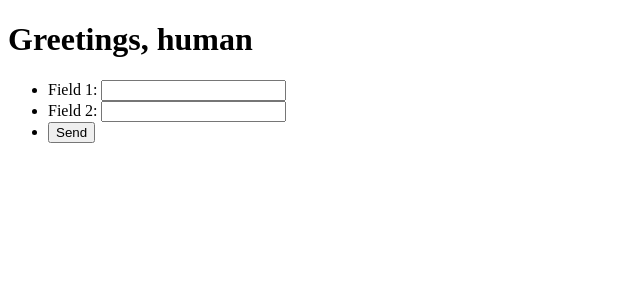
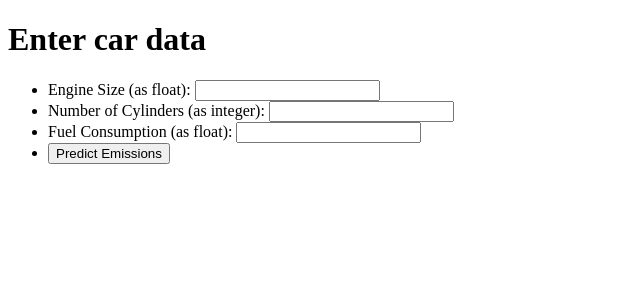
Before and after one commit to becca-ellevation/ds-project, a Flask app: page / in a window 1280 px wide. Shown: the top 300 px of the page, without its empty margins (0-640 px from the left). Run offline with Flask 2, Linux system fonts and the light colour scheme.

Commit message:
Adjust form names, plan next steps

```diff
--- /dev/null
+++ b/app.py
@@ -0,0 +1,23 @@
+from flask import Flask, request, json, jsonify, Response, render_template
+app = Flask(__name__)
+
+@app.route('/')
+def hello_world():
+    return render_template('hello.html')
+
+@app.route('/predict', methods=['POST'])
+def post_route():
+    print(request.form)
+    data = request.form
+    # Make all form fields ternarys checking for type
+    fuel_consumption = data["fuel_consumption"] if isinstance(data["fuel_consumption"], float) else None
+    cylinders = data["cylinders"]
+    engine_size = data["engine_size"]
+    # If invalid data, send back form with error message
+    # Instantiate model (linear regression) from model file
+    # Return prediction
+    return render_template('fuel_prediction.html', prediction=3)
+
+@app.route('/get')
+def index_route():
+    return "Test 2"
--- a/hello.py
+++ /dev/null
@@ -1,15 +0,0 @@
-from flask import Flask, request, json, jsonify, Response, render_template
-app = Flask(__name__)
-
-@app.route('/')
-def hello_world():
-    return render_template('hello.html')
-
-@app.route('/post', methods=['POST'])
-def post_route():
-    print(request)
-    return "Got it"
-
-@app.route('/get')
-def index_route():
-    return "Test 2"
--- a/templates/hello.html
+++ b/templates/hello.html
@@ -2,23 +2,27 @@
 <html lang="en">
 <head>
     <meta charset="UTF-8">
-    <title>Hello World</title>
+    <title>CO2 Emissions</title>
 </head>
 
 <body>
-    <h1>Greetings, human</h1>
-    <form action="/post" method="post">
+    <h1>Enter car data</h1>
+    <form action="/predict" method="post">
         <ul>
             <li>
-                <label for="field1">Field 1:</label>
-                <input type="text" id="field1" name="one">
+                <label for="field1">Engine Size (as float):</label>
+                <input type="text" id="field1" name="engine_size">
             </li>
             <li>
-                <label for="field2">Field 2:</label>
-                <input type="text" id="field2" name="two">
+                <label for="field2">Number of Cylinders (as integer):</label>
+                <input type="text" id="field2" name="cylinders">
+            </li>
+            <li>
+                <label for="field3">Fuel Consumption (as float):</label>
+                <input type="text" id="field3" name="fuel_consumption">
             </li>
             <li class="button">
-                <button type="submit">Send</button>
+                <button type="submit">Predict Emissions</button>
             </li>
         </ul>
     </form>
```
Also changed, not shown: templates/fuel_prediction.html (added, +11 -0 lines).
